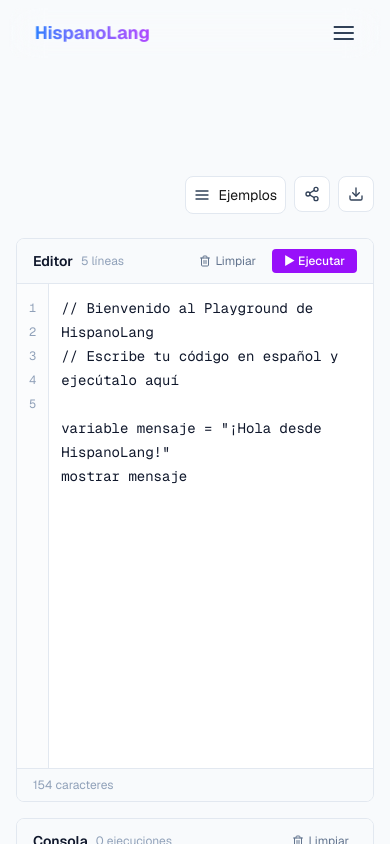
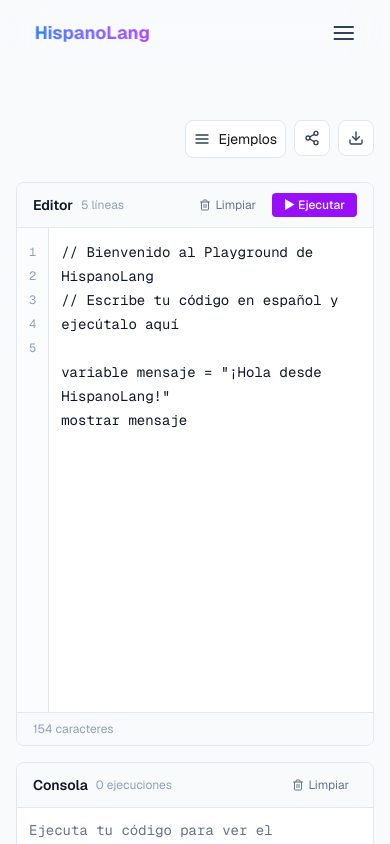
Before and after one commit to nicvazquezdev/hispano-lang-website, a Next.js app: page /playground in a window 390 px wide. Shown: the top 844 px of the page. Built offline with nearby package versions, Linux system fonts and the light colour scheme.

Commit message:
Update PlaygroundPage layout: adjust top padding for improved spacing on medium-sized screens, enhancing overall user experience.

```diff
--- a/app/playground/page.tsx
+++ b/app/playground/page.tsx
@@ -28,7 +28,7 @@
     <div className="min-h-screen bg-slate-50 py-20">
       <Header />
 
-      <main className="max-w-[1800px] mx-auto px-4 sm:px-6 py-6 pt-20">
+      <main className="max-w-[1800px] mx-auto px-4 sm:px-6 py-6 md:pt-20">
         <PlaygroundHeader
           onShare={handleShareCode}
           onDownload={handleDownloadCode}
```
